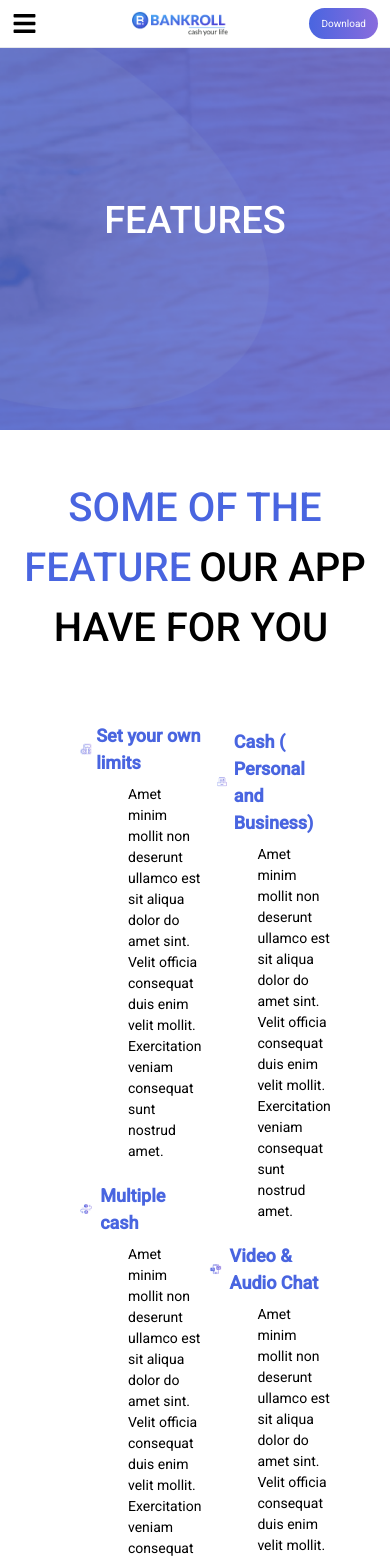
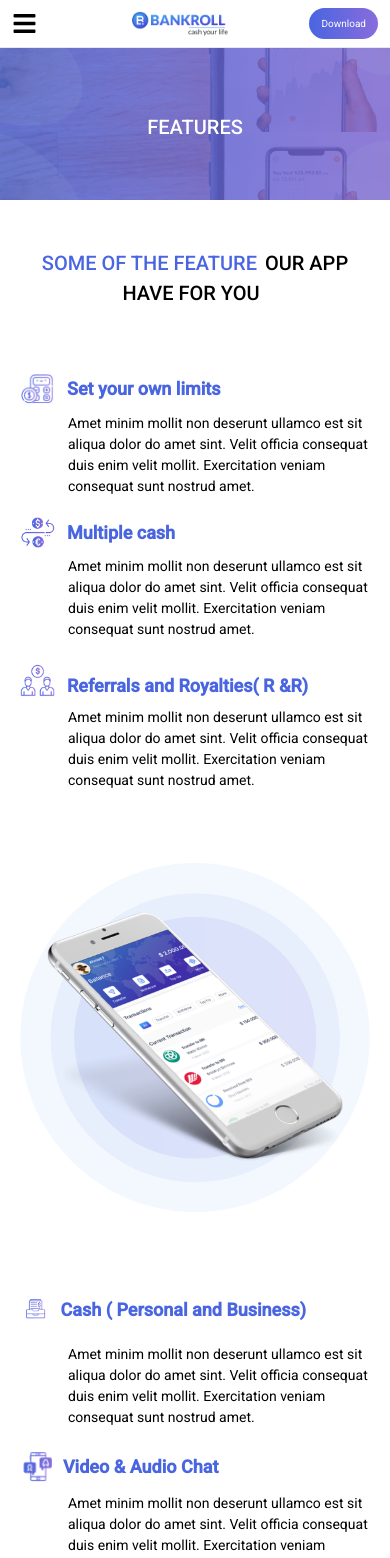
Before and after one commit to MariaAsiif/Bankroll-Web, a React (Create React App) app: page /feature in a window 390 px wide. Shown: the top 1558 px of the page. Built offline with nearby package versions, Linux system fonts and the light colour scheme.

Commit message:
responsiveness done

```diff
--- a/src/components/ContactComp/Banner.jsx
+++ b/src/components/ContactComp/Banner.jsx
@@ -3,9 +3,9 @@ import React from 'react'
 const Banner = () => {
     return (
         <>
-            <div className='bg-contact-img bg-cover h-[430px]'>
+            <div className='bg-contact-img lg:bg-cover  h-[430px]'>
                 <div className='text-center pt-[12rem]'>
-                    <h2 className='text-[38px] text-white font-roboto font-medium uppercase'>Get in touch</h2>
+                    <h2 className='lg:text-[38px] text-[25px] md:text-[30px] text-white font-roboto font-medium uppercase'>Get in touch</h2>
                 </div>
             </div>
         </>
--- a/src/components/FaqComp/Banner.jsx
+++ b/src/components/FaqComp/Banner.jsx
@@ -6,15 +6,15 @@ const Banner = () => {
         <>
             <div className='bg-faq-img bg-cover h-[430px]'>
                 <div className='text-center pt-[8.5rem]'>
-                    <h2 className='text-[38px] text-white font-roboto font-medium'>How can we help?</h2>
-                    <div className='max-w-[500px]  m-auto'>
+                    <h2 className='lg:text-[38px] text-[25px] text-white font-roboto font-medium'>How can we help?</h2>
+                    <div className='max-w-[500px] md:m-auto lg:m-auto mx-3'>
                         <div className=' bg-white flex items-center  h-[45px] rounded-md mt-[2rem]'>
                             <input type="text" placeholder='Ask a question' className='focus:outline-none w-full h-full placeholder:text-[14px] placeholder:font-roboto rounded-md placeholder:font-bold px-3 ' />
                             <div className='border mr-1 bg-gradient-to-l rounded-md to-[#4965E0] from-[#896CDD] p-[10px]'>
                                 <BsSearch className='text-white font-bold' />
                             </div>
                         </div>
-                        <div className='flex justify-center mt-6'>
+                        <div className='flex flex-wrap justify-center mt-6'>
                             <h2 className=' text-white px-2 text-[17px]'>Populer help topics:</h2>
                             <ul className='flex items-center'>
                                 <li className='underline text-white px-2 text-[17px]'>account,</li>
--- a/src/components/FaqComp/Faq.jsx
+++ b/src/components/FaqComp/Faq.jsx
@@ -5,18 +5,18 @@ const Query = () => {
     const lists = ["Does the card work for international purchases?", "Do you offer a payment gateway?", "Do you provide virtual cards?"]
     return (
         <>
-            <div className='max-w-[700px] m-auto  mt-[7rem]'>
+            <div className='max-w-[700px] lg:m-auto md:m-auto mx-5  mt-[7rem] md:mt-[6rem]'>
                 <hr />
                 <div className='flex justify-center mt-7'>
                     <button className='border text-white rounded-full text-[17px] bg-gradient-to-l to-[#4965E0] from-[#896CDD] w-[20%] py-1'>F.A.Q</button>
                 </div>
                 <div className='text-center pt-7'>
-                    <h2 className='text-[#1E2022] text-[32px] font-roboto font-semibold'>Freequently Asked Questions</h2>
+                    <h2 className='text-[#1E2022] lg:text-[32px] md:text-[30px] text-[25px] font-roboto font-semibold'>Freequently Asked Questions</h2>
                     <p className='text-[#77838F] font-medium pt-3 font-roboto text-[17px] leading-[27px] max-w-[400px] m-auto'>Fusce placerat pretium mauris, vel sollicitudin elit lacinia vitae. Quisque sit amet nisi erat.</p>
                 </div>
 
                 <div className=' pt-7 px-[4rem]'>
-                    <ul className='list-disc flex justify-between text-[20px] font-medium'>
+                    <ul className='list-disc flex flex-wrap justify-between text-[20px] font-medium'>
                         <li className='text-[#4965E0]'>Features</li>
                         <li>Payment & Charges</li>
                         <li>Security</li>
--- a/src/components/FeatureComp/Banner.jsx
+++ b/src/components/FeatureComp/Banner.jsx
@@ -3,9 +3,9 @@ import React from 'react'
 const Banner = () => {
     return (
         <>
-            <div className='bg-feature-img bg-cover h-[430px]'>
-                <div className='text-center pt-[12rem]'>
-                    <h2 className='text-[38px] text-white font-roboto font-medium uppercase'>Features</h2>
+            <div className='bg-feature-img lg:bg-cover bg-contain lg:bg-no-repeat lg:h-[430px] md:h-[300px] h-[200px]'>
+                <div className='text-center lg:pt-[12rem] md:pt-[10rem] pt-[7rem]'>
+                    <h2 className='lg:text-[38px] md:text-[30px] text-[20px] text-white font-roboto font-medium uppercase'>Features</h2>
                 </div>
             </div>
         </>
--- a/src/components/FeatureComp/FeatureApp.jsx
+++ b/src/components/FeatureComp/FeatureApp.jsx
@@ -11,33 +11,33 @@ const FeatureApp = () => {
     return (
         <>
 
-            <h2 className='text-[40px] max-w-[620px] mt-[3rem] font-medium text-[#4965E0]  text-center m-auto uppercase'>Some of the feature
+            <h2 className='lg:text-[40px] md:text-[40px] text-[20px] px-4 max-w-[620px] mt-[3rem] font-medium text-[#4965E0]  text-center m-auto uppercase'>Some of the feature
                 <span className='text-black px-2'>our App have for you</span>
             </h2>
-            <div className='mx-20 mt-[4rem]'>
-                <div className="flex items-center">
+            <div className='lg:mx-20 mx-5 mt-[4rem]'>
+                <div className="lg:flex  items-center">
                     <div className=''>
                         <ul>
                             <li>
                                 <div className='flex items-center'>
                                     <img className='w-[10%] object-cover' src={limit} alt="icon" />
-                                     <h2 style={{fontWeight:'700'}} className='pl-1  text-[18px] text-[#4965E0]'>Set your own limits</h2>
+                                     <h2 style={{fontWeight:'700'}} className='lg:pl-1 px-3   text-[18px] text-[#4965E0]'>Set your own limits</h2>
                                 </div>
-                                <p className='max-w-[300px] pt-2 text-[14px] pl-[3rem]'>Amet minim mollit non deserunt ullamco est sit aliqua dolor do amet sint. Velit officia consequat duis enim velit mollit. Exercitation veniam consequat sunt nostrud amet.</p>
+                                <p className='lg:max-w-[300px]  pt-2 text-[14px] pl-[3rem]'>Amet minim mollit non deserunt ullamco est sit aliqua dolor do amet sint. Velit officia consequat duis enim velit mollit. Exercitation veniam consequat sunt nostrud amet.</p>
                             </li>
                             <li className='py-5'>
                                 <div className='flex items-center'>
                                     <img className='w-[10%] object-cover' src={cash} alt="icon" />
-                                     <h2 style={{fontWeight:'700'}} className='  px-2 text-[18px] text-[#4965E0]'>Multiple cash</h2>
+                                     <h2 style={{fontWeight:'700'}} className='  lg:px-2 px-3 text-[18px] text-[#4965E0]'>Multiple cash</h2>
                                 </div>
-                                <p className='max-w-[300px] pt-2 text-[14px] pl-[3rem]'>Amet minim mollit non deserunt ullamco est sit aliqua dolor do amet sint. Velit officia consequat duis enim velit mollit. Exercitation veniam consequat sunt nostrud amet.</p>
+                                <p className='lg:max-w-[300px]  pt-2 text-[14px] pl-[3rem]'>Amet minim mollit non deserunt ullamco est sit aliqua dolor do amet sint. Velit officia consequat duis enim velit mollit. Exercitation veniam consequat sunt nostrud amet.</p>
                             </li>
                             <li>
                                 <div className='flex items-center'>
                                     <img className='w-[10%] object-cover' src={ref} alt="icon" />
-                                     <h2 style={{fontWeight:'700'}} className=' pt-3 pl-1 text-[18px] text-[#4965E0]'>Referrals and Royalties( R &R)</h2>
+                                     <h2 style={{fontWeight:'700'}} className=' pt-3 lg:pl-1 px-3 text-[18px] text-[#4965E0]'>Referrals and Royalties( R &R)</h2>
                                 </div>
-                                <p className='max-w-[300px] pt-2  text-[14px] pl-[3rem]'>Amet minim mollit non deserunt ullamco est sit aliqua dolor do amet sint. Velit officia consequat duis enim velit mollit. Exercitation veniam consequat sunt nostrud amet.</p>
+                                <p className='lg:max-w-[300px]  pt-2  text-[14px] pl-[3rem]'>Amet minim mollit non deserunt ullamco est sit aliqua dolor do amet sint. Velit officia consequat duis enim velit mollit. Exercitation veniam consequat sunt nostrud amet.</p>
                             </li>
                         </ul>
 
@@ -45,28 +45,28 @@ const FeatureApp = () => {
                     <div className='bg-featureMobile-img bg-contain bg-center bg-no-repeat '>
                         <img src={ovelImage} alt="ovel_image" />
                     </div>
-                    <div className='px-2 '>
-                        <ul className='m-0 p-0'>
+                    <div className='lg:px-2 w-full '>
+                        <ul className=''>
                             <li>
                                 <div className='flex items-center'>
-                                    <img className='w-[20%] object-cover' src={business} alt="icon" />
+                                    <img className='w-[15%]  object-cover lg:-ml-0   -ml-3' src={business} alt="icon" />
                                     <h2 style={{fontWeight:'700'}} className=' text-[18px] text-[#4965E0]'>Cash ( Personal and Business)</h2>
                                 </div>
-                                <p className='  pt-2 text-[14px] pl-[3rem] max-w-[300px]'>Amet minim mollit non deserunt ullamco est sit aliqua dolor do amet sint. Velit officia consequat duis enim velit mollit. Exercitation veniam consequat sunt nostrud amet.</p>
+                                <p className='  pt-2 text-[14px] pl-[3rem] md:pl-[6rem] lg:max-w-[300px]'>Amet minim mollit non deserunt ullamco est sit aliqua dolor do amet sint. Velit officia consequat duis enim velit mollit. Exercitation veniam consequat sunt nostrud amet.</p>
                             </li>
                             <li className='py-5'>
-                                <div className='flex items-center'>
-                                    <img className='w-[10%] object-cover' src={video} alt="icon" />
-                                     <h2 style={{fontWeight:'700'}} className='px-2 text-[18px] text-[#4965E0]'>Video & Audio Chat</h2>
+                                <div className='flex items-center '>
+                                    <img className='w-[10%] object-cover md:w-[8%] md:ml-3 ' src={video} alt="icon" />
+                                     <h2 style={{fontWeight:'700'}} className='px-2 md:px-4 text-[18px] text-[#4965E0]'>Video & Audio Chat</h2>
                                 </div>
-                                <p className=' pt-2 text-[14px] pl-[3rem] max-w-[300px]'>Amet minim mollit non deserunt ullamco est sit aliqua dolor do amet sint. Velit officia consequat duis enim velit mollit. Exercitation veniam consequat sunt nostrud amet.</p>
+                                <p className='pt-2 text-[14px] pl-[3rem] md:pl-[6rem] lg:max-w-[300px]'>Amet minim mollit non deserunt ullamco est sit aliqua dolor do amet sint. Velit officia consequat duis enim velit mollit. Exercitation veniam consequat sunt nostrud amet.</p>
                             </li>
                             <li>
                                 <div className='flex items-center'>
-                                    <img className='w-[15%] object-cover' src={doller} alt="icon" />
+                                    <img className='w-[15%] md:w-[11%] object-cover lg:-ml-0 md:ml-0 -ml-2' src={doller} alt="icon" />
                                      <h2 style={{fontWeight:'700'}} className=' text-[18px] text-[#4965E0]'>USDC Payment </h2>
                                 </div>
-                                <p className=' pt-2 text-[14px] max-w-[300px] pl-[3rem]'>Amet minim mollit non deserunt ullamco est sit aliqua dolor do amet sint. Velit officia consequat duis enim velit mollit. Exercitation veniam consequat sunt nostrud amet.</p>
+                                <p className=' pt-2 text-[14px] lg:max-w-[300px] md:pl-[5.5rem] pl-[3rem]'>Amet minim mollit non deserunt ullamco est sit aliqua dolor do amet sint. Velit officia consequat duis enim velit mollit. Exercitation veniam consequat sunt nostrud amet.</p>
                             </li>
                         </ul>
 
```
Also changed, not shown: src/components/ContactComp/ContactForm.jsx (+9 -9 lines), src/components/FaqComp/TypeHelp.jsx (+8 -8 lines).
